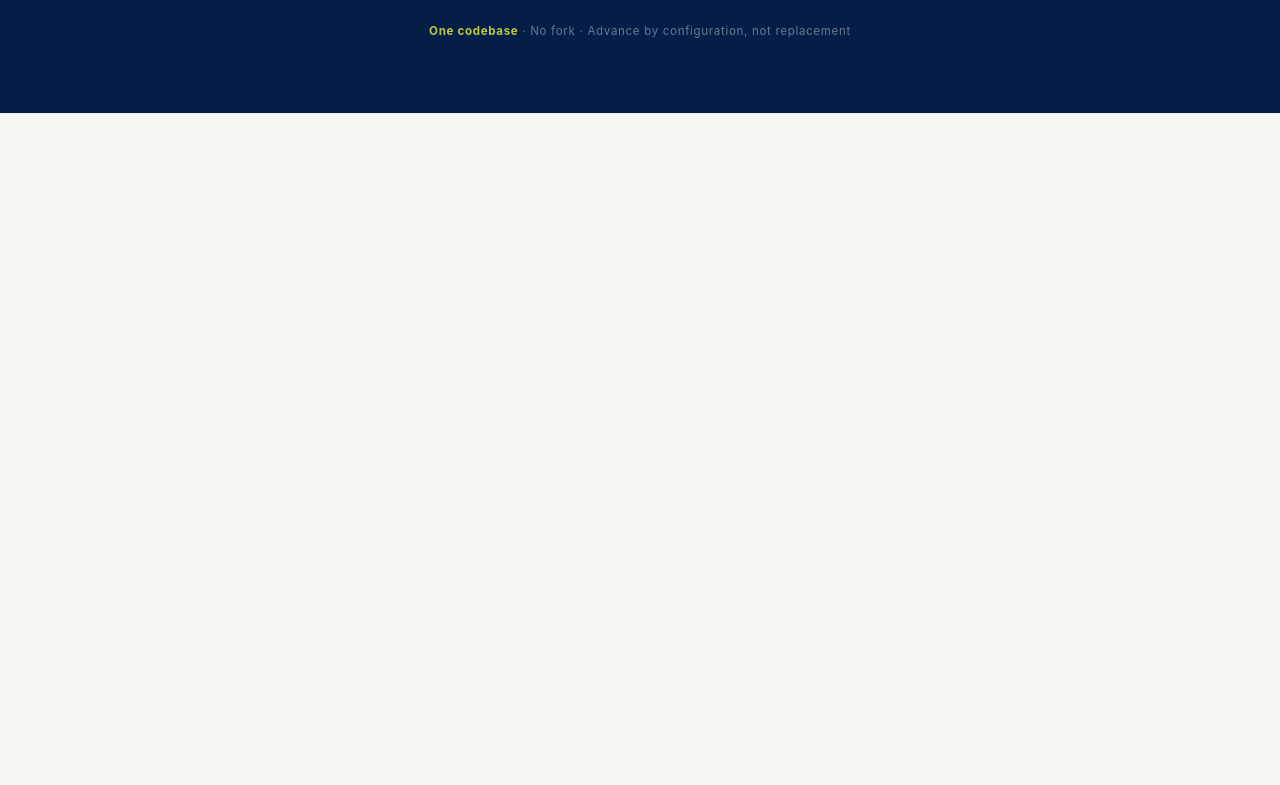
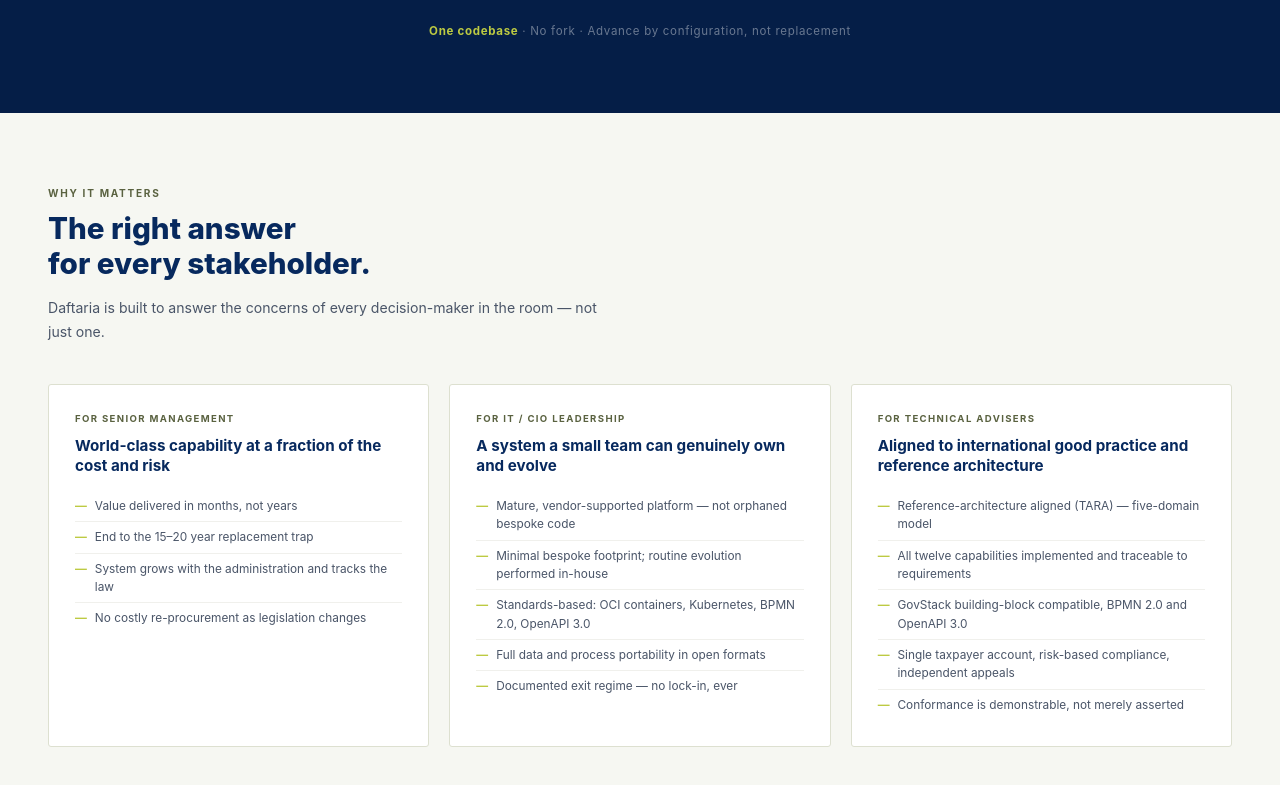
Before and after one commit to alaponin/daftaria-website, a React (Vite) app: page / in a window 1280 px wide. Shown: the part 3034-3819 px from the top of the page. Before the commit the page ends 3147 px from the top, so only its background shows below. Built offline with nearby package versions, Linux system fonts and the light colour scheme.

Commit message:
feat: WhyItMatters section — 3 audience cards with bullet lists

```diff
--- /dev/null
+++ b/src/components/WhyItMatters.css
@@ -0,0 +1,68 @@
+.why {
+  background: var(--off);
+  padding: 72px 48px;
+}
+
+.why__h2 {
+  font-size: 1.85rem;
+  font-weight: 800;
+  color: var(--blue);
+  line-height: 1.2;
+  margin-bottom: 0.875rem;
+}
+
+.why__grid {
+  display: grid;
+  grid-template-columns: repeat(3, 1fr);
+  gap: 20px;
+}
+
+.why__card {
+  background: var(--surface);
+  border: 1px solid var(--border);
+  border-radius: 3px;
+  padding: 26px;
+}
+
+.why__role {
+  font-size: 0.6rem;
+  font-weight: 700;
+  letter-spacing: 0.14em;
+  text-transform: uppercase;
+  color: var(--muted);
+  margin-bottom: 10px;
+}
+
+.why__card-title {
+  font-size: 0.95rem;
+  font-weight: 700;
+  color: var(--blue);
+  line-height: 1.35;
+  margin-bottom: 14px;
+}
+
+.why__list { list-style: none; }
+
+.why__list li {
+  font-size: 0.74rem;
+  color: var(--text-secondary);
+  line-height: 1.55;
+  padding: 6px 0;
+  border-bottom: 1px solid #f0f0ec;
+  display: flex;
+  gap: 8px;
+}
+
+.why__list li:last-child { border-bottom: none; }
+
+.why__list li::before {
+  content: '—';
+  color: var(--green);
+  font-weight: 700;
+  flex-shrink: 0;
+}
+
+@media (max-width: 768px) {
+  .why { padding: 52px 20px; }
+  .why__grid { grid-template-columns: 1fr; }
+}
--- a/src/components/WhyItMatters.jsx
+++ b/src/components/WhyItMatters.jsx
@@ -1 +1,63 @@
-export default function WhyItMatters() { return <div /> }
+import './WhyItMatters.css'
+
+const AUDIENCES = [
+  {
+    role: 'For senior management',
+    title: 'World-class capability at a fraction of the cost and risk',
+    points: [
+      'Value delivered in months, not years',
+      'End to the 15–20 year replacement trap',
+      'System grows with the administration and tracks the law',
+      'No costly re-procurement as legislation changes',
+    ],
+  },
+  {
+    role: 'For IT / CIO leadership',
+    title: 'A system a small team can genuinely own and evolve',
+    points: [
+      'Mature, vendor-supported platform — not orphaned bespoke code',
+      'Minimal bespoke footprint; routine evolution performed in-house',
+      'Standards-based: OCI containers, Kubernetes, BPMN 2.0, OpenAPI 3.0',
+      'Full data and process portability in open formats',
+      'Documented exit regime — no lock-in, ever',
+    ],
+  },
+  {
+    role: 'For technical advisers',
+    title: 'Aligned to international good practice and reference architecture',
+    points: [
+      'Reference-architecture aligned (TARA) — five-domain model',
+      'All twelve capabilities implemented and traceable to requirements',
+      'GovStack building-block compatible, BPMN 2.0 and OpenAPI 3.0',
+      'Single taxpayer account, risk-based compliance, independent appeals',
+      'Conformance is demonstrable, not merely asserted',
+    ],
+  },
+]
+
+export default function WhyItMatters() {
+  return (
+    <section className="why" id="why">
+      <p className="eyebrow eyebrow--muted">Why it matters</p>
+      <h2 className="why__h2">
+        The right answer<br />for every stakeholder.
+      </h2>
+      <p className="s-sub">
+        Daftaria is built to answer the concerns of every decision-maker in the room — not just one.
+      </p>
+      <div className="why__grid">
+        {AUDIENCES.map(({ role, title, points }, i) => (
+          <div key={i} className="why__card">
+            <p className="why__role">{role}</p>
+            <h3 className="why__card-title">{title}</h3>
+            <ul className="why__list">
+              {points.map((point, j) => (
+                <li key={j}>{point}</li>
+              ))}
+            </ul>
+          </div>
+        ))}
+      </div>
+    </section>
+  )
+}
```
